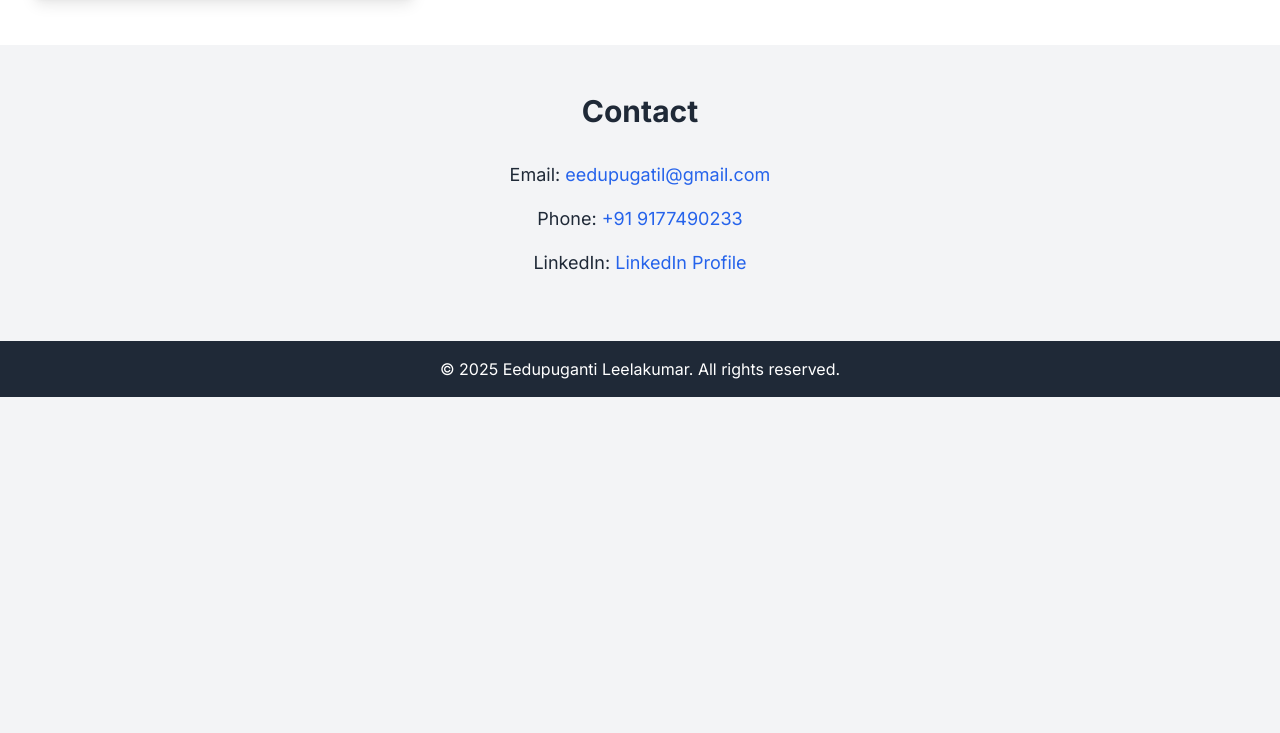
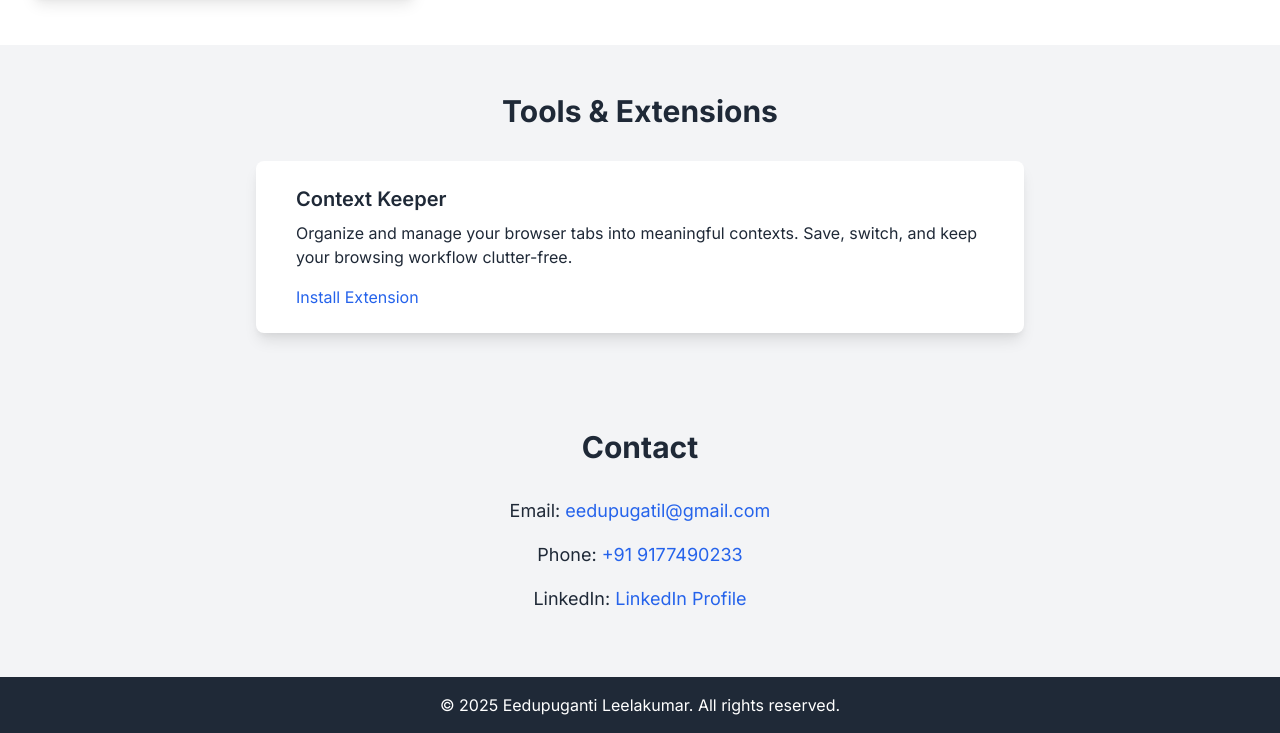
Before and after one commit to leelakuamr/portfolio, a plain HTML site: page index.html in a window 1280 px wide. Shown: the part 1559-2292 px from the top of the page. Before the commit the page ends 1956 px from the top, so only its background shows below. Drawn offline with nearby package versions, Linux system fonts and the light colour scheme.

Commit message:
Update index.html
add new project

```diff
--- a/index.html
+++ b/index.html
@@ -211,6 +211,23 @@
             </div>
         </div>
     </section>
+    <!-- Tools & Extensions Section -->
+<section id="tools" class="bg-gray-100 section-padding">
+    <div class="container mx-auto px-4">
+        <h2 class="text-2xl sm:text-3xl font-bold text-center mb-6 sm:mb-8">Tools & Extensions</h2>
+        <div class="max-w-3xl mx-auto bg-white p-6 rounded-lg shadow-lg hover-scale flex items-center space-x-4">
+            <div class="flex-shrink-0">
+                <!-- Optional: Add an icon or logo here -->
+            </div>
+            <div>
+                <h3 class="text-xl font-semibold mb-2">Context Keeper</h3>
+                <p class="mb-4">Organize and manage your browser tabs into meaningful contexts. Save, switch, and keep your browsing workflow clutter-free.</p>
+                <a href="https://chromewebstore.google.com/detail/hhioomlppaniklpbilkjpjmfdobonlbp?utm_source=item-share-cb" target="_blank" class="text-blue-600 hover:underline">Install Extension</a>
+            </div>
+        </div>
+    </div>
+</section>
+
 
     <!-- Contact Section -->
     <section id="contact" class="bg-gray-100 section-padding">
```
